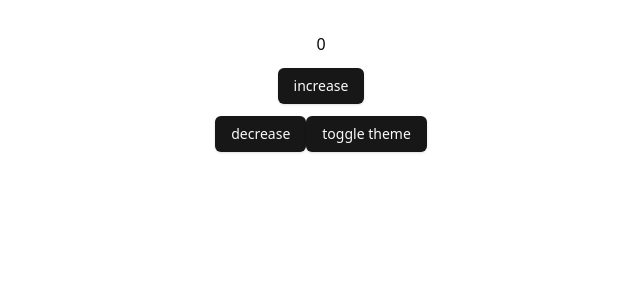
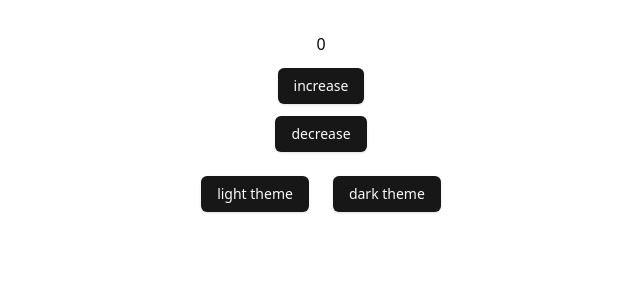
Before and after one commit to miikedev/dyc-dashboard, a React (Vite) app: page / in a window 1280 px wide. Shown: the top 300 px of the page, without its empty margins (319-959 px from the left). Built offline with nearby package versions, Linux system fonts and the light colour scheme.

Commit message:
fix: remove-toggle-theme

```diff
--- a/src/App.jsx
+++ b/src/App.jsx
@@ -1,29 +1,25 @@
-import { ThemeToggle } from "./components/theme-toggle"
 import { atom, useAtom } from 'jotai'
-import { atomWithStorage } from 'jotai/utils'
-
-import { ThemeProvider } from "./components/theme-provider"
-
 import './App.css'
-
-const darkModeAtom = atomWithStorage('darkMode', false)
 const counter = atom(0)
 import { Button } from './components/ui/button';
+import { useTheme } from './components/theme-provider'
 function App() {
-  const [darkMode, setDarkMode] = useAtom(darkModeAtom)
+  const { theme, setTheme } = useTheme()
+  console.log('theme', theme)
   const [count, setCounter] = useAtom(counter);
   const increment = () => setCounter(prev => prev + 1);
   const decrement = () => setCounter(next => next - 1);
   return (
     <>
-      <ThemeProvider defaultTheme="system" storageKey="vite-ui-theme">
         <h1>{count}</h1>
         <div className="my-3"></div>
         <Button onClick={increment}>increase</Button>
         <div className="my-3"></div>
         <Button onClick={decrement}>decrease</Button>
-        <Button onClick={() => setDarkMode(!darkMode)}>toggle theme</Button>
-      </ThemeProvider>
+        <div className="my-3"></div>
+        <Button onClick={() => setTheme('light')} className="m-3">light theme</Button>
+        <Button onClick={() => setTheme('dark')} className="m-3">dark theme</Button>
+
     </>
   )
 }
--- a/src/main.jsx
+++ b/src/main.jsx
@@ -1,10 +1,15 @@
 import { StrictMode } from 'react'
 import { createRoot } from 'react-dom/client'
+
 import App from './App.jsx'
+import { ThemeProvider } from './components/theme-provider.jsx'
+
 import './index.css'
 
 createRoot(document.getElementById('root')).render(
   <StrictMode>
-    <App />
+      <ThemeProvider defaultTheme="dark" storageKey="vite-ui-theme">
+        <App />
+    </ThemeProvider>
   </StrictMode>,
 )
```
